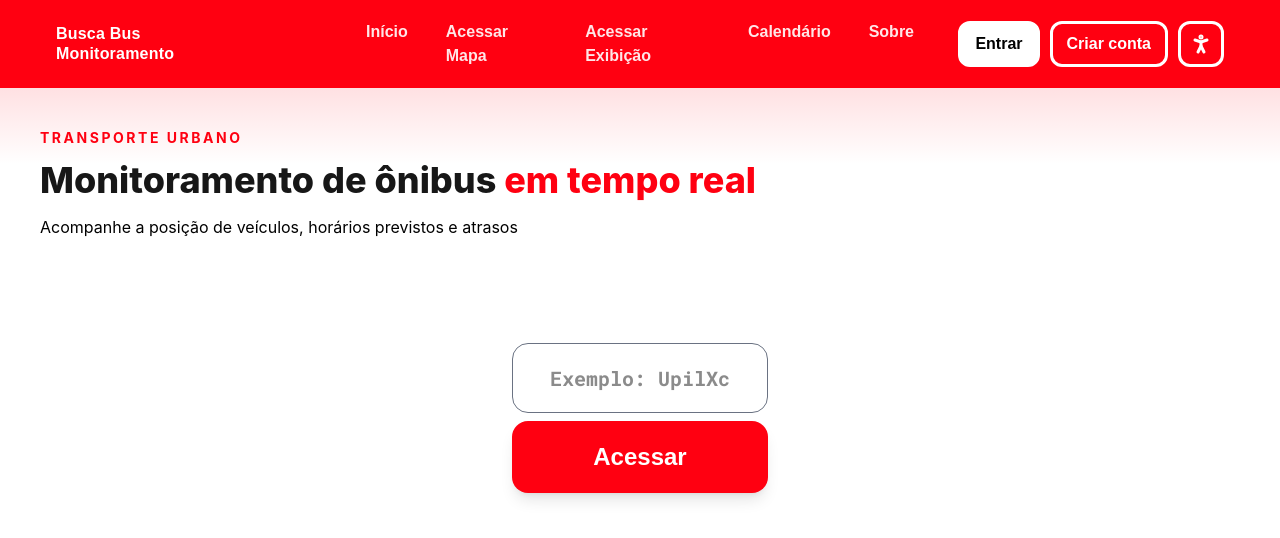
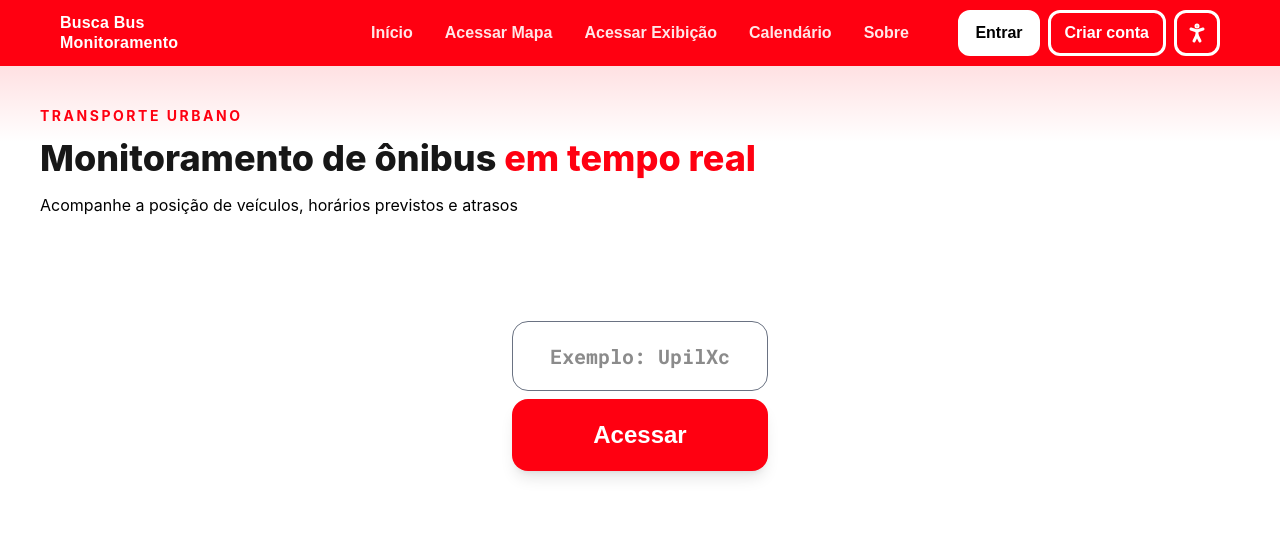
Before and after one commit to Mateus-SR/Busca-Bus-React, a Next.js app in the folder apps/web/: page / in a window 1280 px wide. Shown: the top 538 px of the page. Built offline with nearby package versions, Linux system fonts and the light colour scheme; no server answers.

Commit message:
fix: ajusta posicionamento do header
Co-authored-by: João Pedro <joao95374@gmail.com>

```diff
--- a/apps/web/src/components/layout/Header.jsx
+++ b/apps/web/src/components/layout/Header.jsx
@@ -38,33 +38,48 @@ export default function Header() {
 
   return (
     <header className="relative z-[1200] bg-sptrans text-white">
-      <div className="mx-auto grid w-full max-w-300 grid-cols-[auto_1fr_auto] items-center gap-3 px-3 py-2.5 sm:px-4 md:grid-cols-[1fr_2fr_1fr]">
-
+      <div className="mx-auto grid w-full max-w-300 grid-cols-[auto_1fr_auto] items-center gap-4 px-3 py-2.5 sm:px-5 md:grid-cols-[minmax(160px,1fr)_auto_minmax(220px,1fr)] md:gap-6">
         {/* Logo */}
-        <Link href="/" className="text-sm font-extrabold leading-tight tracking-[0.2px] sm:text-base" aria-label="Página inicial Busca Bus">
+        <Link
+          href="/"
+          className="justify-self-start text-sm font-extrabold leading-tight tracking-[0.2px] sm:text-base"
+          aria-label="Página inicial Busca Bus"
+        >
           Busca Bus
-          <br/> Monitoramento
+          <br /> Monitoramento
         </Link>
 
         {/* Navegação principal */}
-        <nav aria-label="Navegação principal" className="hidden md:flex justify-self-center gap-3.5">
+        <nav
+          aria-label="Navegação principal"
+          className="hidden items-center justify-self-center gap-1 md:flex lg:gap-2"
+        >
           {LINKS_NAV.map((link) => (
-            <Link key={link.href} href={link.href} className="font-semibold text-base py-2.5 px-3 rounded-lg opacity-90 hover:opacity-100 transition-all duration-200 ease-out">
+            <Link
+              key={link.href}
+              href={link.href}
+              className="rounded-lg px-2.5 py-2.5 text-center text-sm font-semibold whitespace-nowrap opacity-90 transition-all duration-200 ease-out hover:bg-white/10 hover:opacity-100 lg:px-3 lg:text-base"
+            >
               {link.label}
             </Link>
           ))}
         </nav>
 
         {/* Ações à direita */}
-        <div className="justify-self-end flex items-center gap-2.5">
-
+        <div className="flex items-center justify-self-end gap-2">
           {/* Autenticação ou Menu do Usuário */}
           {carregando ? null : !estaLogado ? (
-            <div className="hidden md:flex gap-2.5 items-center">
-              <Link href="/login" className="border-white border-[3px] font-bold rounded-xl px-3.5 py-2 bg-white text-black hover:bg-white/80 transition-all duration-200 ease-out">
+            <div className="hidden items-center gap-2 md:flex">
+              <Link
+                href="/login"
+                className="rounded-xl border-[3px] border-white bg-white px-3 py-2 text-sm font-bold text-black transition-all duration-200 ease-out hover:bg-white/80 lg:px-3.5 lg:text-base"
+              >
                 Entrar
               </Link>
-              <Link href="/cadastro" className="font-bold rounded-xl px-3.5 py-2 border-white border-[3px] text-white hover:bg-white/50 transition-all duration-200 ease-out">
+              <Link
+                href="/cadastro"
+                className="rounded-xl border-[3px] border-white px-3 py-2 text-sm font-bold text-white transition-all duration-200 ease-out hover:bg-white/50 lg:px-3.5 lg:text-base"
+              >
                 Criar conta
               </Link>
             </div>
@@ -72,7 +87,6 @@ export default function Header() {
             <UserMenu />
           )}
 
-          {/* Gaveta de Acessibilidade posicionada logo após o fluxo de login/conta */}
           <AccessibilityDrawer />
 
           <MobileNavbar links={linksMobile} onLogout={logout} />
```
